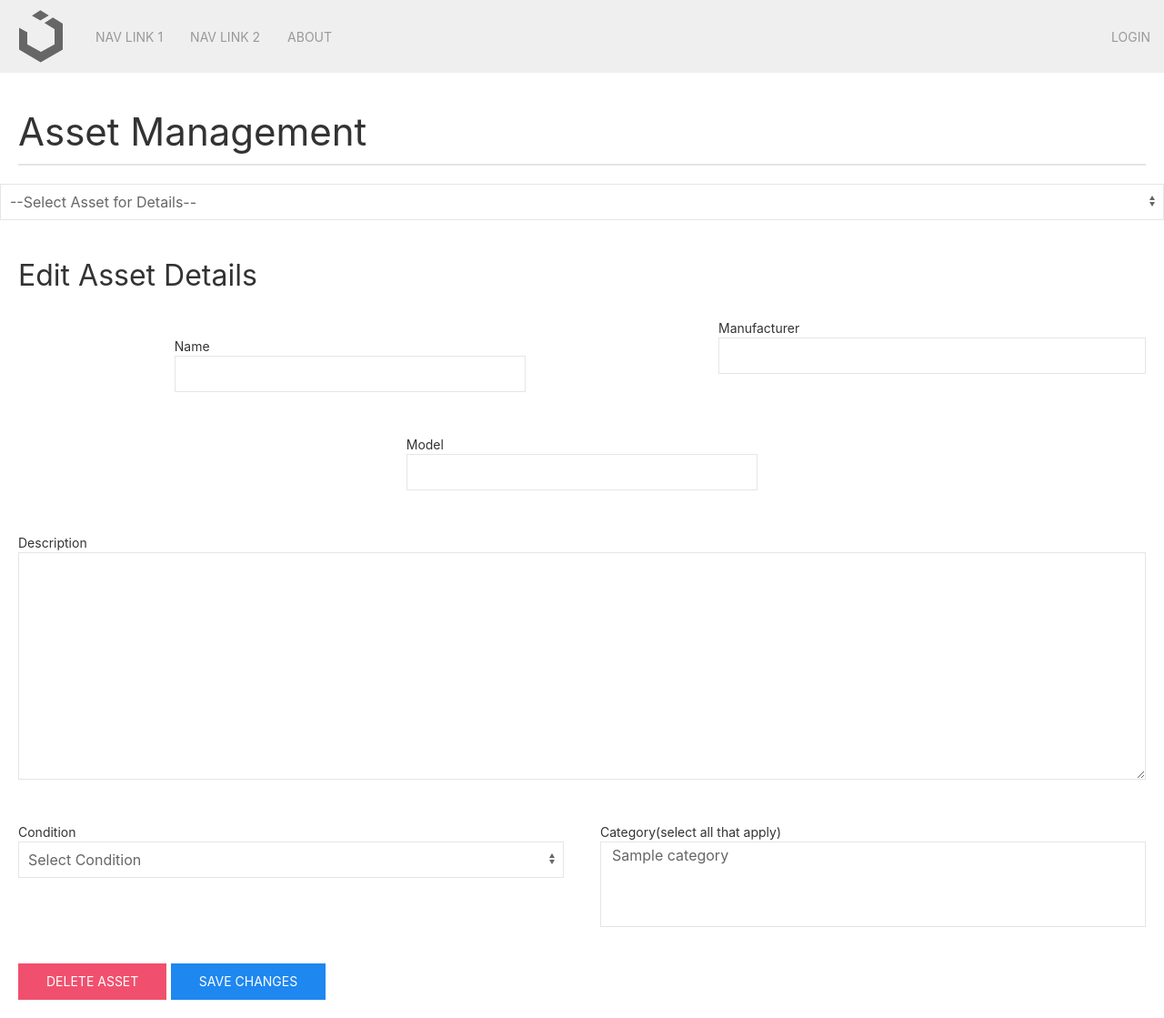
After one commit to jeff-eng/Commune, a Django app: page /manage-assets in a window 1280 px wide. The commit adds this page. Shown: the whole page at 91% size. Run offline with Django 3.2, Linux system fonts and the light colour scheme; tables that the repository leaves empty hold one stand-in row (values such as "Sample post").

Commit message:
Created HTML page for manage assets, as well as create route and view for manage assets page. Updated serializer to include UID field. Most importantly, added feature on asset management page where form gets dynamically filled when selecting an asset. Tested and working.

```diff
--- a/inventory/api/serializers.py
+++ b/inventory/api/serializers.py
@@ -25,6 +25,7 @@ class CategorySerializer(serializers.ModelSerializer):
         fields = '__all__'
 
 class AssetSerializer(serializers.ModelSerializer):
+    uid = serializers.UUIDField(read_only=True)
     borrower = BorrowerSerializer(allow_null=True, read_only=True)
     condition = serializers.ChoiceField(choices=Asset.CONDITION_TYPE, default='g')
     owner = serializers.ReadOnlyField(source='owner.username')
@@ -32,7 +33,8 @@ class AssetSerializer(serializers.ModelSerializer):
 
     class Meta:
         model = Asset
-        fields = ('name',
+        fields = ('uid',
+                  'name',
                   'manufacturer',
                   'model',
                   'description',
--- a/inventory/templates/inventory/add_asset.html
+++ b/inventory/templates/inventory/add_asset.html
@@ -25,7 +25,7 @@
             <textarea class="uk-textarea" name="description" required></textarea>
         </div>
         <div class="uk-margin uk-margin-auto uk-width-1-2@s">
-            <label class="uk-form-label" for="condition">Condition</label>
+
             <select class="uk-select" name="condition" id="condition-select">
                 <option value="" disabled selected>Select Condition</option>
                 <option value="e">Excellent</option>
--- /dev/null
+++ b/inventory/templates/inventory/manage_assets.html
@@ -0,0 +1,63 @@
+{% extends "layout.html" %}
+
+{% block title%}Manage Assets{% endblock %}
+
+{% block main %}
+<h1 class="uk-margin-left uk-margin-right uk-heading-divider">Asset Management</h1>
+<form>
+    <div class="uk-margin">
+        <select name="asset-select" id="manage-asset-select" class="uk-select">
+            <option value="" disabled selected>--Select Asset for Details--</option>
+            <!-- {% for asset in assets %}
+                <option value="">{{ asset.name }}</option>
+            {% endfor %} -->
+        </select>
+    </div>
+</form>
+
+<h2 class="uk-margin-left">Edit Asset Details</h2>
+
+<div class="uk-margin-left uk-margin-right">
+    <form id="edit-asset-form" class="uk-form-horizontal" uk-grid>
+        {% csrf_token %}
+        <div class="uk-margin uk-margin-auto uk-width-1-3@s">
+            <label class="uk-form-label" for="name" >Name</label>
+            <input id="manage-asset-name-input" class="uk-input" type="text" name="name" required>
+        </div>
+        <div class=class="uk-margin uk-margin-auto uk-width-1-3@s">
+            <label class="uk-form-label" for="manufacturer" >Manufacturer</label>
+            <input id="manage-asset-manufacturer-input" class="uk-input" type="text" name="manufacturer" required>
+        </div>
+        <div class="uk-margin uk-margin-auto uk-width-1-3@s">
+            <label class="uk-form-label" for="model">Model</label>
+            <input id="manage-asset-model-input" class="uk-input" type="text" name="model" required>
+        </div>
+        <div class="uk-margin uk-margin-auto uk-width">
+            <label class="uk-form-label" for="description">Description</label>
+            <textarea name="description" id="manage-asset-description-textarea" class="uk-textarea" cols="30" rows="10" required></textarea>
+        </div>
+        <div class="uk-margin uk-margin-auto uk-width-1-2@s">
+            <label class="uk-form-label" for="condition">Condition</label>
+            <select class="uk-select" id="manage-asset-condition-select" name="condition" >
+                <option value="" disabled selected>Select Condition</option>
+                <option value="e">Excellent</option>
+                <option value="g">Good</option>
+                <option value="f">Fair</option>
+                <option value="p">Poor</option>
+            </select>
+        </div>
+        <div class="uk-margin uk-margin-auto uk-width-1-2@s">
+                <label class="uk-form-label" for="name">Category(select all that apply)</label>
+                <select class="uk-select" name="category" id="manage-asset-category-select" multiple>
+                    {% for category in categories %}
+                    <option value="{{ category.pk }}">{{ category.name }}</option>
+                    {% endfor %}
+                </select>
+        </div>
+        <div class="uk-margin">
+            <button class="uk-button uk-button-danger" type="button">Delete Asset</button>
+            <button class="uk-button uk-button-primary" type="submit">Save Changes</button>
+        </div>
+    </form>
+</div>
+{% endblock %}
--- a/inventory/templates/layout.html
+++ b/inventory/templates/layout.html
@@ -23,8 +23,7 @@
                                 <ul class="uk-nav uk-navbar-dropdown-nav">
                                     <li class="uk-nav-header">Actions</li>
                                     <li><a href="/add-asset"><span uk-icon="plus-circle"></span>  Add New Asset</a></li>
-                                    <li><a href="#"><span uk-icon="minus-circle"></span>  Delete Asset</a></li>
-                                    <li><a href="#"><span uk-icon="pencil"></span>  Edit Asset</a></li>
+                                    <li><a href="/manage-assets"><span uk-icon="pencil"></span>  Manage Assets</a></li>
                                     <li><a href="/manage-borrowers"><span uk-icon="users"></span>  Manage Borrowers</a></li>
                                 </ul>
                             </div>
--- a/inventory/urls.py
+++ b/inventory/urls.py
@@ -7,5 +7,6 @@ urlpatterns = [
     path('dashboard/', views.DashboardListView.as_view(), name='dashboard'),
     path('assets/<uuid:pk>', views.AssetDetailView.as_view(), name='asset-detail'),
     path('manage-borrowers', views.manage_borrowers),
+    path('manage-assets', views.ManageAssetsView.as_view(), name='manage-assets'),
     path('add-asset', views.AddAssetView.as_view(), name='add-asset'),
 ]
--- a/inventory/views.py
+++ b/inventory/views.py
@@ -8,8 +8,17 @@ def index(request):
 def manage_borrowers(request):
     return render(request, 'inventory/manage_borrowers.html')
 
+class ManageAssetsView(TemplateView):
+    template_name = 'inventory/manage_assets.html'
+
+    def get_context_data(self, **kwargs):
+        context = super().get_context_data(**kwargs)
+        context['assets'] = Asset.objects.all()
+        context['categories'] = Category.objects.all()
+        return context
+
 class AddAssetView(TemplateView):
-    template_name = "inventory/add_asset.html"
+    template_name = 'inventory/add_asset.html'
 
     def get_context_data(self, **kwargs):
         context = super().get_context_data(**kwargs)
```
Also changed, not shown: inventory/static/js/app.js (+49 -3 lines).
